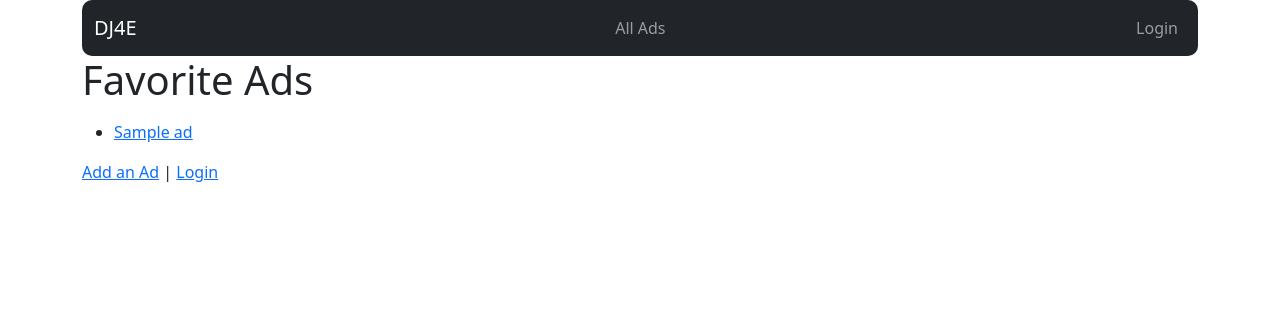
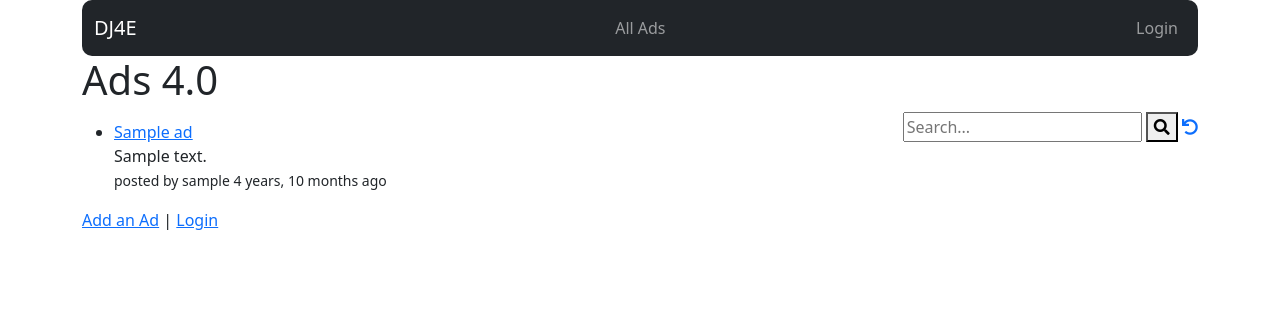
Before and after one commit to jakeinab0x/dj4e, a Django app: page / in a window 1280 px wide. Shown: the top 316 px of the page. Run offline with Django 4.2, Linux system fonts and the light colour scheme; tables that the repository leaves empty hold one stand-in row (values such as "Sample post"); some libraries are stand-ins or nearby versions.

Commit message:
update list html

```diff
--- a/mysite/ads/templates/ads/ad_list.html
+++ b/mysite/ads/templates/ads/ad_list.html
@@ -1,6 +1,15 @@
 {% extends "base_menu.html" %}
 {% block content %}
-<h1>Favorite Ads</h1>
+<h1>Ads 4.0</h1>
+<div style="float:right">
+<!-- https://www.w3schools.com/howto/howto_css_search_button.asp -->
+<form>
+  <input type="text" placeholder="Search..." name="search"
+  {% if search %} value="{{ search }}" {% endif %}>
+  <button type="submit"><i class="fa fa-search"></i></button>
+<a href="{% url 'ads:all' %}"><i class="fa fa-undo"></i></a>
+</form>
+</div>
 <p>
   {% if ad_list %}
   <ul>
@@ -10,7 +19,22 @@
       {% if ad.owner_id == user.id %}
       (<a href="{% url 'ads:ad_update' ad.id %}">Edit</a> |
       <a href="{% url 'ads:ad_delete' ad.id %}">Delete</a>)
+      <br/>
       {% endif %}
+      <div style="left:10px">
+        {% if ad.text|length < 100 %}
+          {{ ad.text }}
+        {% else %}
+          {{ ad.text|slice:"0:99" }}
+          <a href="{% url 'ad:ad_detail' ad.id %}">...</a>
+        {% endif %}
+      </div>
+      <small>
+      {% if ad.owner.username %}
+        posted by {{ ad.owner.username }}
+      {% endif %}
+      {{ ad.natural_updated }}
+      </small>
       {% if user.is_authenticated %}
       <!-- Two hrefs with two stacked icons each - one showing and one hidden -->
       <a href="#" onclick=
--- a/mysite/ads/views.py
+++ b/mysite/ads/views.py
@@ -25,7 +25,7 @@ class AdListView(OwnerListView):
             favorites = [row['id'] for row in rows]
 
         # Get the value of a GET variable called "search", but if doesn't exist return False
-        # This will be the search query a user enters
+        # This will be the search query a user enters in the search bar
         strval = request.GET.get("search", False)
         if strval:
             # Simple title-only search
@@ -42,17 +42,16 @@ class AdListView(OwnerListView):
 
             # select_related() will grab Foreign Key object data https://docs.djangoproject.com/en/5.1/ref/models/querysets/#django.db.models.query.QuerySet.select_related
             # distinct() eliminates duplicate rows from the query results https://docs.djangoproject.com/en/5.1/ref/models/querysets/#django.db.models.query.QuerySet.distinct
-            ad_search_list = Ad.objects.filter(query).select_related().distinct().order_by('-updated_at')[:10]
+            ad_list = Ad.objects.filter(query).select_related().distinct().order_by('-updated_at')[:10]
         else:
-            ad_search_list = Ad.objects.all().order_by('-updated_at')[:10]
+            ad_list = Ad.objects.all().order_by('-updated_at')[:10]
 
-        for obj in ad_search_list:
+        for obj in ad_list:
             obj.natural_updated = naturaltime(obj.updated_at)
 
         ctx = {
                 'ad_list': ad_list,
                 'favorites': favorites,
-                'ad_search_list': ad_search_list,
                 'search': strval
               }
         return render(request, self.template_name, ctx)
```
Lines whose indentation alone changed are shown as unchanged.
